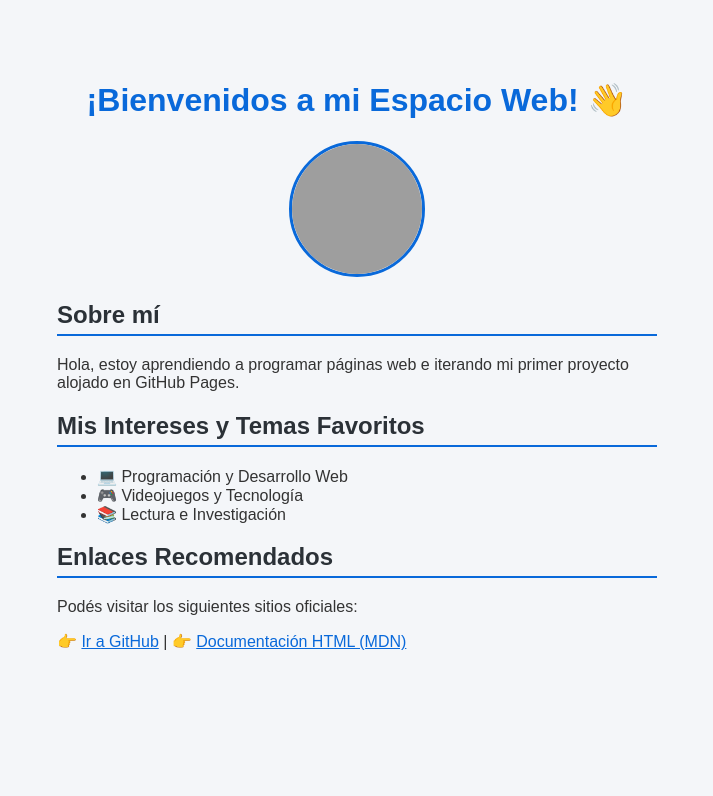
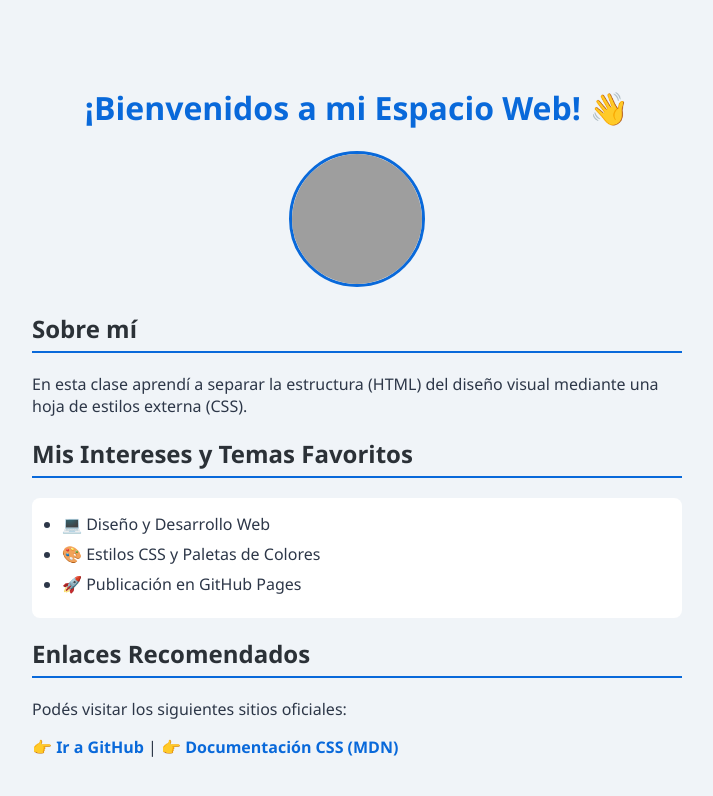
Before and after one commit to sznaiderbergludmi-blip/mi-primer-sitio-web, a plain HTML site: page index.html in a window 1280 px wide. Shown: the whole page, without its empty margins (283-996 px from the left). Drawn offline with Linux system fonts and the light colour scheme; grey boxes are pictures that could not be loaded.

Commit message:
Update index.html

```diff
--- a/index.html
+++ b/index.html
@@ -3,34 +3,35 @@
 <head>
     <meta charset="UTF-8">
     <meta name="viewport" content="width=device-width, initial-scale=1.0">
-    <title>Mi Perfil Web v2.0</title>
+    <title>Mi Perfil Web v2.0 con CSS</title>
+    <link rel="stylesheet" href="style.css">
 </head>
-<body style="font-family: Arial, sans-serif; max-width: 600px; margin: 40px auto; padding: 20px; background-color: #f4f6f9; color: #333;">
+<body>
 
     <!-- Encabezado principal y Avatar -->
-    <h1 style="color: #0969da; text-align: center;">¡Bienvenidos a mi Espacio Web! 👋</h1>
+    <h1>¡Bienvenidos a mi Espacio Web! 👋</h1>
     <div style="text-align: center;">
         <img src="avatar.png" alt="Avatar representativo" style="width: 130px; height: 130px; border-radius: 50%; border: 3px solid #0969da;">
     </div>
 
     <!-- Seccion Sobre Mí -->
-    <h2 style="color: #2b3137; border-bottom: 2px solid #0969da; padding-bottom: 5px;">Sobre mí</h2>
-    <p>Hola, estoy aprendiendo a programar páginas web e iterando mi primer proyecto alojado en GitHub Pages.</p>
+    <h2>Sobre mí</h2>
+    <p>En esta clase aprendí a separar la estructura (HTML) del diseño visual mediante una hoja de estilos externa (CSS).</p>
 
     <!-- Lista de Intereses -->
-    <h2 style="color: #2b3137; border-bottom: 2px solid #0969da; padding-bottom: 5px;">Mis Intereses y Temas Favoritos</h2>
+    <h2>Mis Intereses y Temas Favoritos</h2>
     <ul>
-        <li>💻 Programación y Desarrollo Web</li>
-        <li>🎮 Videojuegos y Tecnología</li>
-        <li>📚 Lectura e Investigación</li>
+        <li>💻 Diseño y Desarrollo Web</li>
+        <li>🎨 Estilos CSS y Paletas de Colores</li>
+        <li>🚀 Publicación en GitHub Pages</li>
     </ul>
 
     <!-- Enlaces de Interés -->
-    <h2 style="color: #2b3137; border-bottom: 2px solid #0969da; padding-bottom: 5px;">Enlaces Recomendados</h2>
+    <h2>Enlaces Recomendados</h2>
     <p>Podés visitar los siguientes sitios oficiales:</p>
     <p>
-        👉 <a href="https://github.com" target="_blank" style="color: #0969da;">Ir a GitHub</a> |
-        👉 <a href="https://developer.mozilla.org/es/docs/Web/HTML" target="_blank" style="color: #0969da;">Documentación HTML (MDN)</a>
+        👉 <a href="https://github.com" target="_blank">Ir a GitHub</a> |
+        👉 <a href="https://developer.mozilla.org/es/docs/Web/CSS" target="_blank">Documentación CSS (MDN)</a>
     </p>
 
 </body>
```
